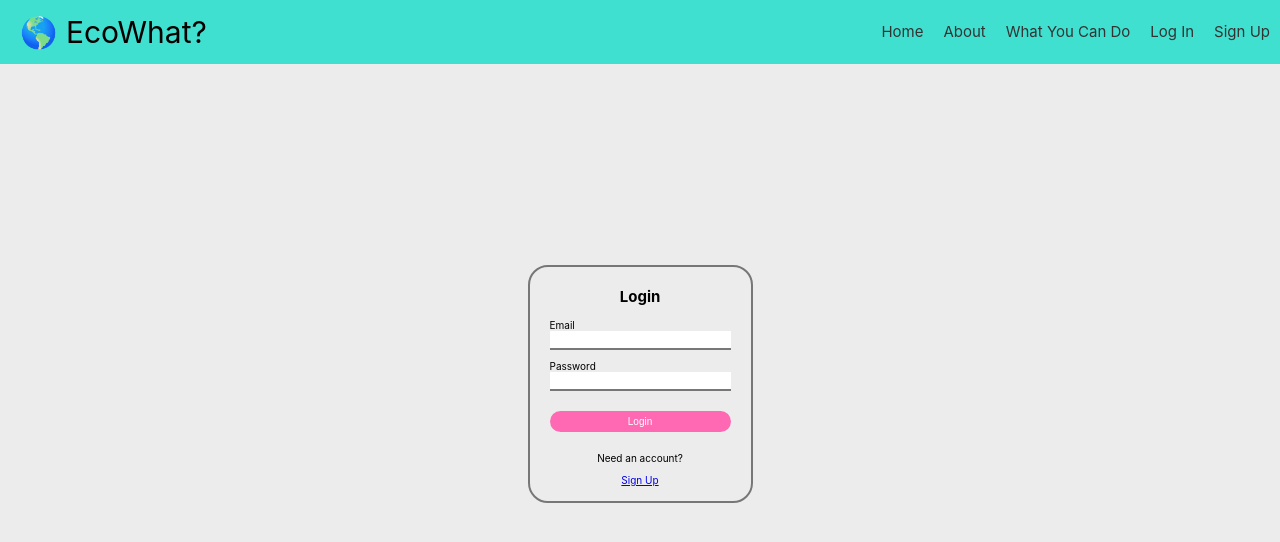
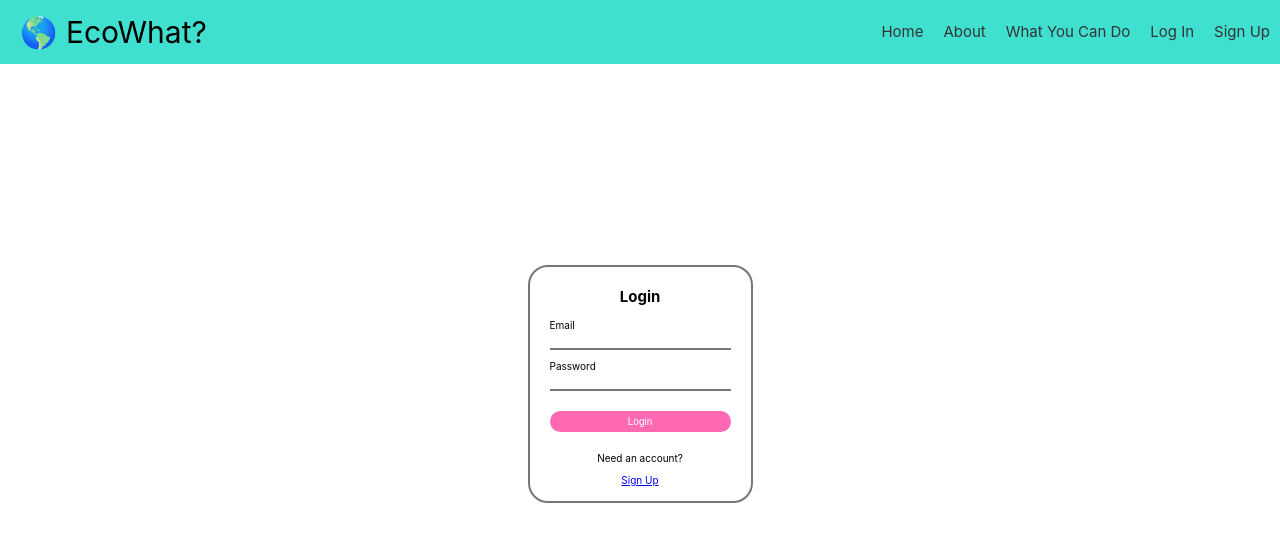
Before and after one commit to TamaraHerrington/EcoWhat, a React (Create React App) app in the folder client/my-app/: page /login in a window 1280 px wide. Shown: the top 542 px of the page. Built offline with nearby package versions, Linux system fonts and the light colour scheme.

Commit message:
add About.js file in components

```diff
--- a/client/my-app/src/App.css
+++ b/client/my-app/src/App.css
@@ -7,7 +7,7 @@ html {
 }
 
 body {
-  background-color: #ececec;
+  background-color: #ffffff;
 }
 /* || ========================= Nav Bar ========================= || */
 
```
Also changed, not shown: client/my-app/src/components/About.js (added, +9 -0 lines).
